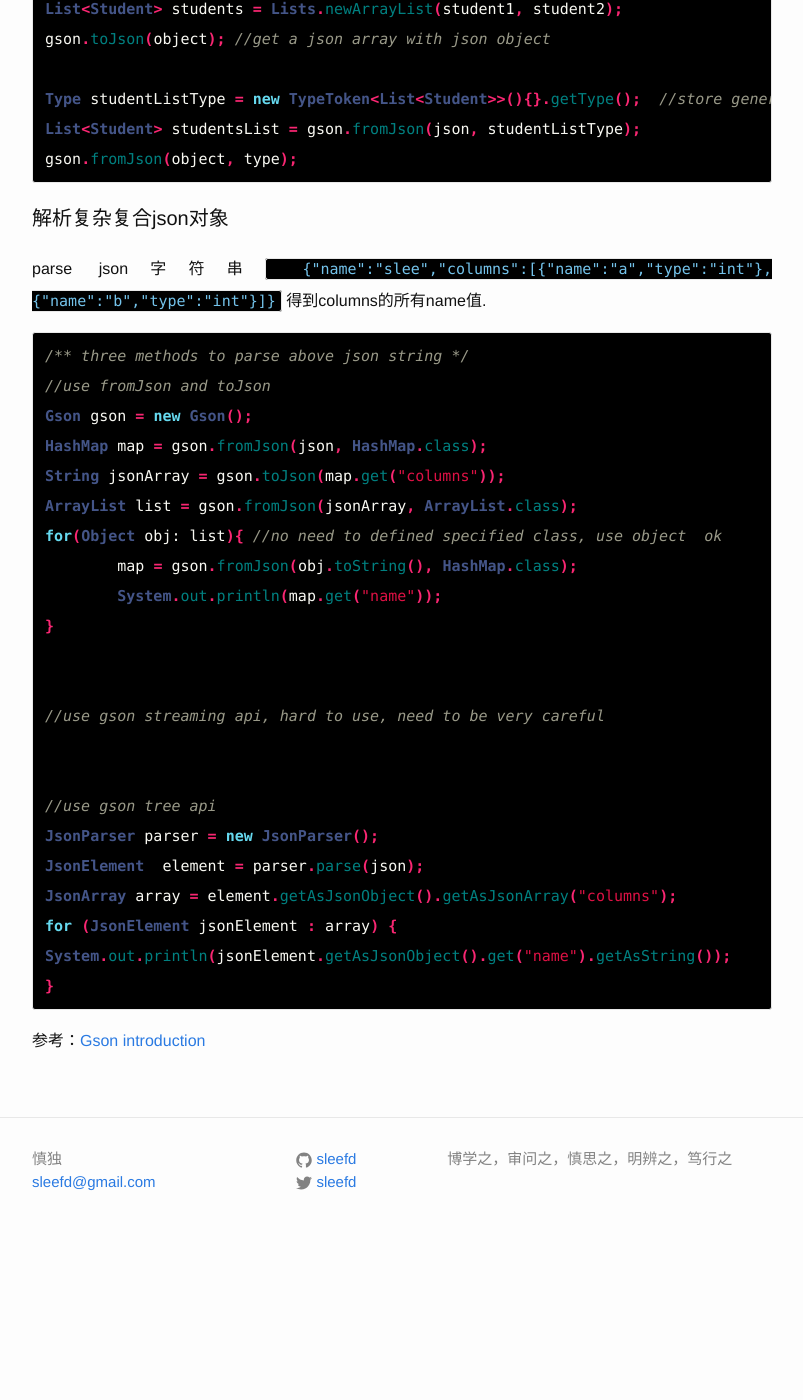
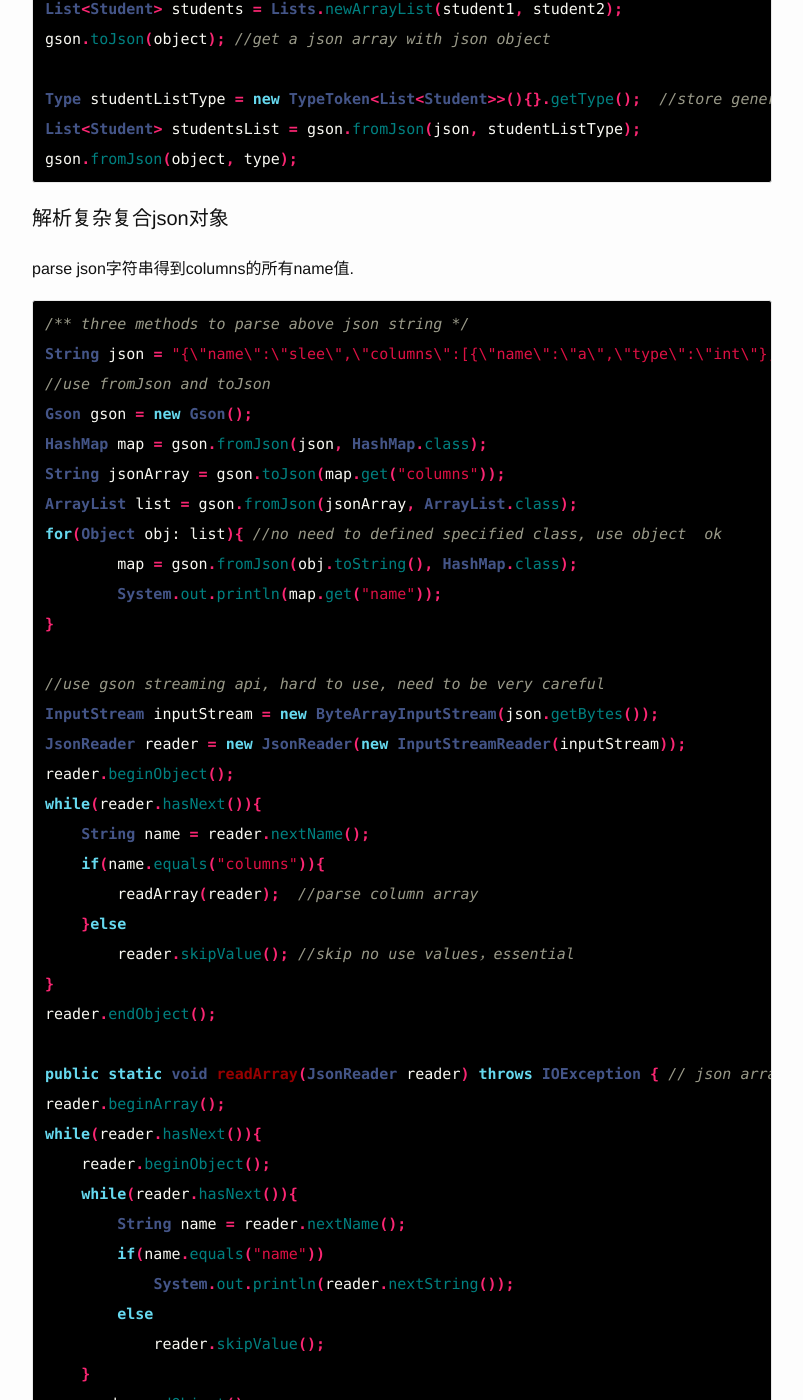
Before and after one commit to sleefd/newblog, a Jekyll site: the page built from _posts/2015-09-09-gson-usage.markdown, in a window 1280 px wide and 1400 px high, scrolled down 592 px. Shown: the whole window, without its empty margins (238-1041 px from the left). Built offline with Jekyll 4.4.1, drawn with Linux system fonts in a browser that asks for light colours; before the commit the page ends 1845 px from its top, so only the background shows below that; some of the changed text lies outside the part shown.

Commit message:
add post

```diff
--- a/_posts/2015-09-09-gson-usage.markdown
+++ b/_posts/2015-09-09-gson-usage.markdown
@@ -32,11 +32,11 @@ gson.fromJson(object, type);
 
 #### 解析复杂复合json对象
 
-parse json字符串<code> {"name":"slee","columns":[{"name":"a","type":"int"},{"name":"b","type":"int"}]}</code>
-得到columns的所有name值.
+parse json字符串得到columns的所有name值.
 
 {% highlight java%}
 /** three methods to parse above json string */
+String json = "{\"name\":\"slee\",\"columns\":[{\"name\":\"a\",\"type\":\"int\"},{\"name\":\"b\",\"type\":\"int\"}]}";
 //use fromJson and toJson
 Gson gson = new Gson();
 HashMap map = gson.fromJson(json, HashMap.class);
@@ -47,9 +47,34 @@ for(Object obj: list){ //no need to defined specified class, use object  ok
 	System.out.println(map.get("name"));
 }
 
+//use gson streaming api, hard to use, need to be very careful
+InputStream inputStream = new ByteArrayInputStream(json.getBytes());
+JsonReader reader = new JsonReader(new InputStreamReader(inputStream));
+reader.beginObject();
+while(reader.hasNext()){
+    String name = reader.nextName();
+    if(name.equals("columns")){
+	readArray(reader);  //parse column array
+    }else
+	reader.skipValue(); //skip no use values，essential
+}
+reader.endObject();
 
-//use gson streaming api, hard to use, need to be very careful
-
+public static void readArray(JsonReader reader) throws IOException { // json array handler
+reader.beginArray();
+while(reader.hasNext()){
+    reader.beginObject();
+    while(reader.hasNext()){
+	String name = reader.nextName();
+	if(name.equals("name"))
+	    System.out.println(reader.nextString());
+	else
+	    reader.skipValue();
+    }
+    reader.endObject();
+}
+reader.endArray();
+}
 
 //use gson tree api
 JsonParser parser = new JsonParser();
```
